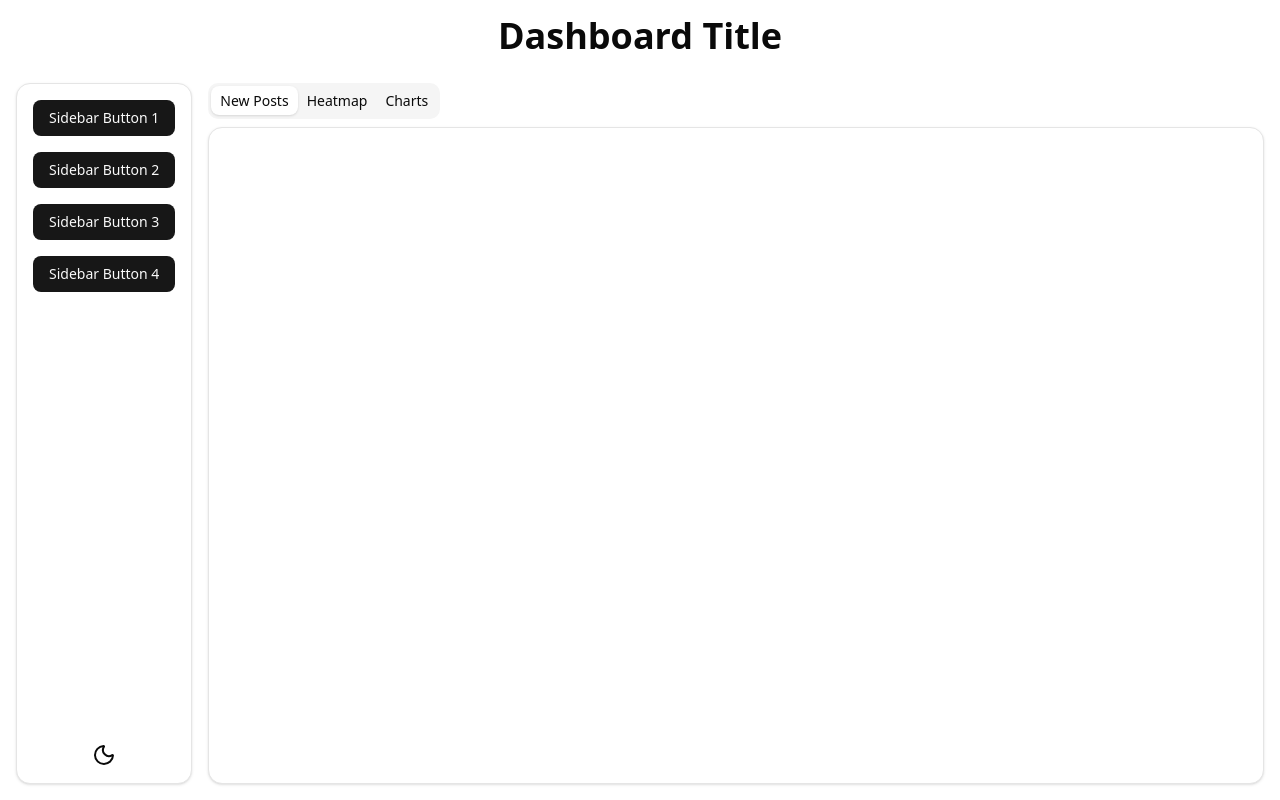
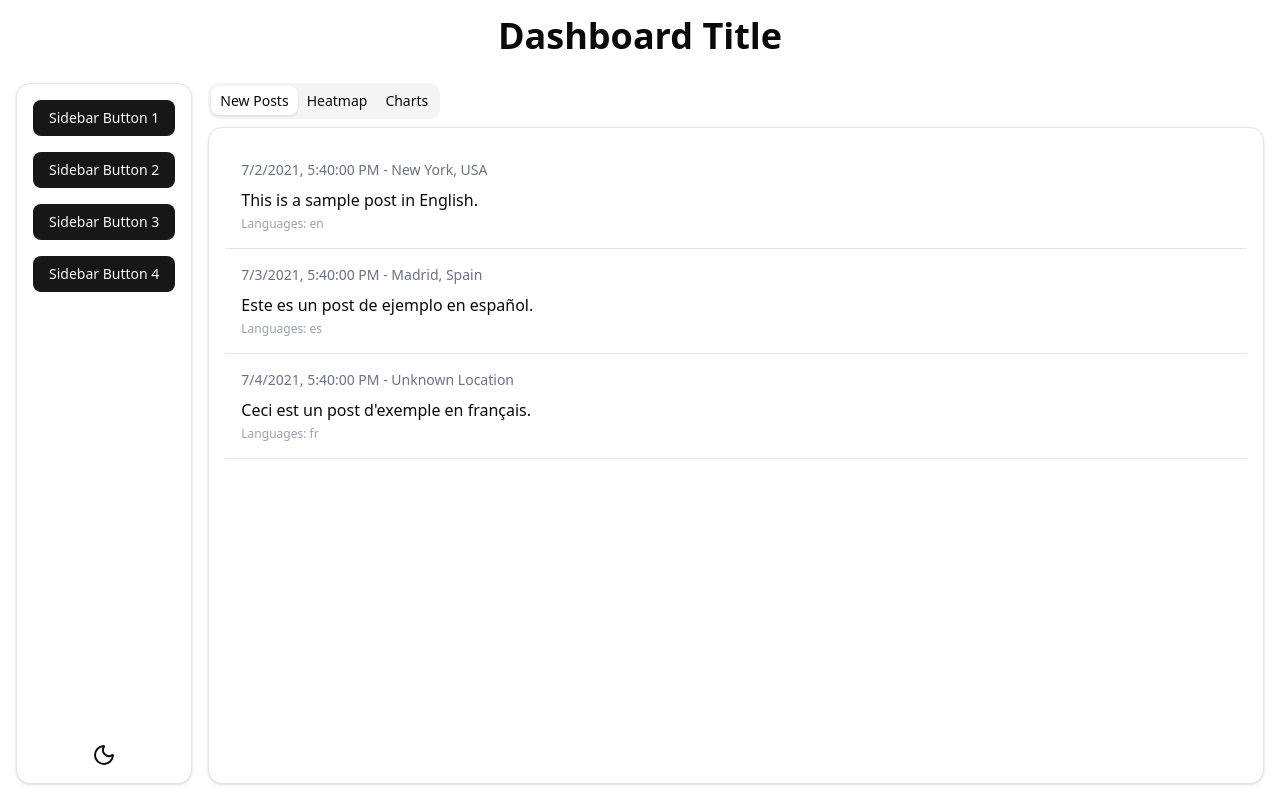
Before and after one commit to CS-Capstone-Team-10/disaster-dash, a Next.js app: page / in a window 1280 px wide. Built offline with nearby package versions, Linux system fonts and the light colour scheme.

Commit message:
refactor: clean up NewPosts component structure and improve readability

```diff
--- a/src/components/tabs/NewPosts.tsx
+++ b/src/components/tabs/NewPosts.tsx
@@ -10,7 +10,6 @@ interface Post {
 }
 
 export default function NewPosts() {
-
     const dummyPosts: Post[] = [
         {
             did: "1",
@@ -31,8 +30,22 @@ export default function NewPosts() {
             time_us: 1625420400000,
             langs: ["fr"],
             text: "Ceci est un post d'exemple en français.",
-            location: "Paris, France"
         }
     ];
 
+    const [posts, setPosts] = useState<Post[]>(dummyPosts);
+
+    return (
+        <div className="w-full h-full overflow-y-auto">
+            {posts.map((post) => (
+                <div key={post.did} className="border-b p-4">
+                    <p className="text-sm text-gray-500">
+                        {new Date(post.time_us).toLocaleString()} - {post.location || "Unknown Location"}
+                    </p>
+                    <p className="mt-2">{post.text}</p>
+                    <p className="mt-1 text-xs text-gray-400">Languages: {post.langs.join(", ")}</p>
+                </div>
+            ))}
+        </div>
+    );
 }
```
